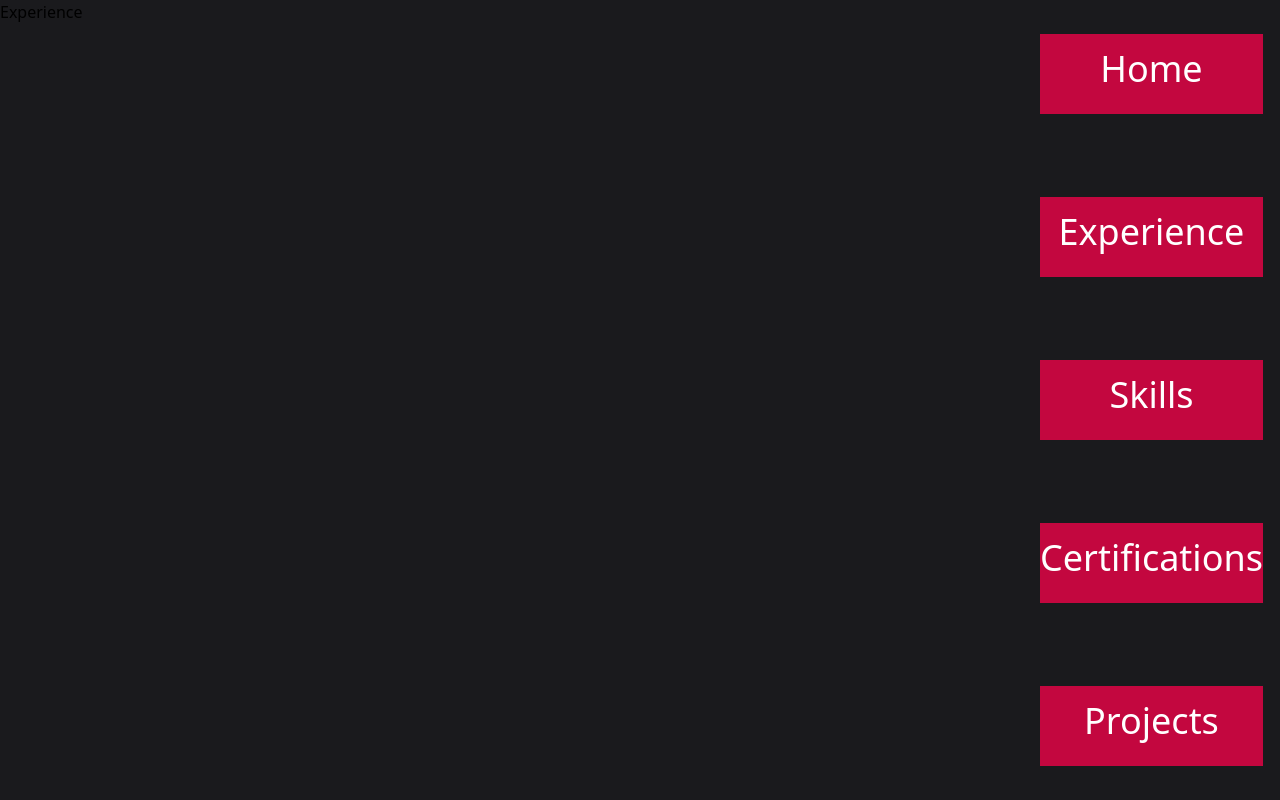
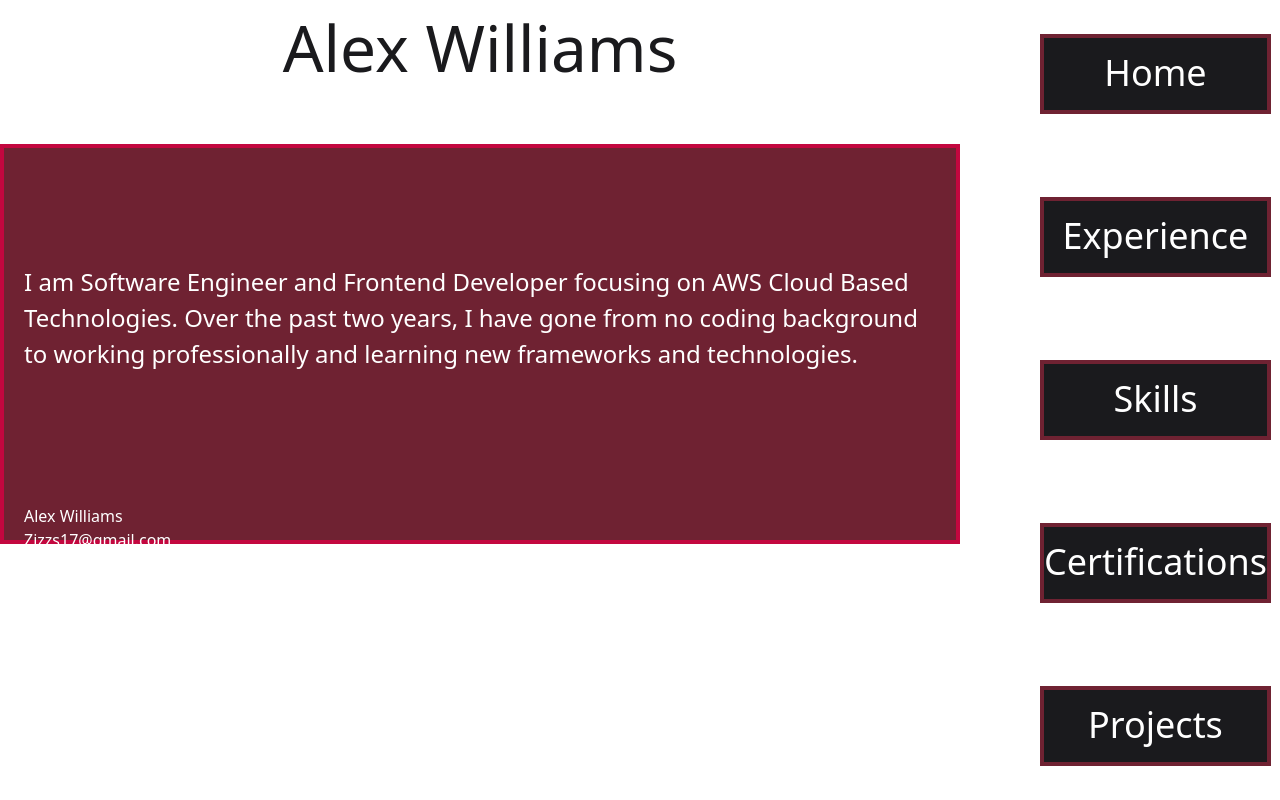
Before and after one commit to Zizzs/cloud-resume, a React (Create React App) app: page /Experience in a window 1280 px wide. Shown: the top 800 px of the page. Built offline with nearby package versions, Linux system fonts and the light colour scheme.

Commit message:
Color Theme Test
Testing different color themes

```diff
--- a/src/App.js
+++ b/src/App.js
@@ -11,7 +11,7 @@ function App() {
   return (
     <Router>
       <div>
-        <div className="flex w-full h-full bg-mainBlack grid grid-cols-4">
+        <div className="flex w-full h-full bg-white grid grid-cols-4">
           <div className="col-span-3">
             <Switch>
               <Route path="/Experience">
@@ -35,31 +35,31 @@ function App() {
             <nav>
               <ul className="grid grid-row-5 gap-4 text-center text-white text-4xl mx-20 flex h-screen">
                 <Link
-                  className="hover:text-mainGray bg-mainRed h-20 mb-auto mt-auto"
+                  className="hover:text-mainMaroon border-mainMaroon border-4 bg-mainBlack h-20 mb-auto mt-auto"
                   to="/"
                 >
                   <p className="mt-2">Home</p>
                 </Link>
                 <Link
-                  className="hover:text-mainGray bg-mainRed h-20 mb-auto mt-auto"
+                  className="hover:text-mainMaroon border-mainMaroon border-4 bg-mainBlack h-20 mb-auto mt-auto"
                   to="/Experience"
                 >
                   <p className="mt-2">Experience</p>
                 </Link>
                 <Link
-                  className="hover:text-mainGray bg-mainRed h-20 mb-auto mt-auto"
+                  className="hover:text-mainMaroon border-mainMaroon border-4 bg-mainBlack h-20 mb-auto mt-auto"
                   to="/Skills"
                 >
                   <p className="mt-2">Skills</p>
                 </Link>
                 <Link
-                  className="hover:text-mainGray bg-mainRed h-20 mb-auto mt-auto"
+                  className="hover:text-mainMaroon border-mainMaroon border-4 bg-mainBlack h-20 mb-auto mt-auto"
                   to="/Certifications"
                 >
                   <p className="mt-2">Certifications</p>
                 </Link>
                 <Link
-                  className="hover:text-mainGray bg-mainRed h-20 mb-auto mt-auto"
+                  className="hover:text-mainMaroon border-mainMaroon border-4 bg-mainBlack h-20 mb-auto mt-auto"
                   to="/Projects"
                 >
                   <p className="mt-2">Projects</p>
--- a/src/Components/Experience.js
+++ b/src/Components/Experience.js
@@ -2,8 +2,26 @@ import React from "react";
 
 function Experience() {
   return (
-    <div>
-      <p className="text-main">Experience</p>
+    <div className="bg-white h-main w-full relative">
+      <div>
+        <p className="text-mainBlack text-center relative text-6xl">
+          Alex Williams
+        </p>
+      </div>
+      <div className="mt-12 h-full text-white bg-mainMaroon border-mainRed border-4">
+        <div className="p-5 grid grid-rows-6 mt-24">
+          <p className="text-2xl row-span-5">
+            I am Software Engineer and Frontend Developer focusing on AWS Cloud
+            Based Technologies. Over the past two years, I have gone from no
+            coding background to working professionally and learning new
+            frameworks and technologies.
+          </p>
+          <div className="">
+            <p>Alex Williams</p>
+            <p>Zizzs17@gmail.com</p>
+          </div>
+        </div>
+      </div>
     </div>
   );
 }
--- a/src/Components/Home.js
+++ b/src/Components/Home.js
@@ -3,21 +3,21 @@ import photo from "../assets/Images/PortfolioPhoto.jpg";
 
 function Home() {
   return (
-    <div className="bg-mainBlack h-main w-full relative">
+    <div className="bg-white h-main w-full relative">
       <div>
-        <p className="text-white text-center relative text-6xl">
+        <p className="text-mainBlack text-center relative text-6xl">
           Alex Williams
         </p>
       </div>
       <div className="grid grid-cols-2">
         <div>
           <img
-            className="w-2/3 m-auto mt-12 border-mainRed border-4"
+            className="w-2/3 m-auto mt-12 border-mainMaroon border-4"
             src={photo}
             alt="Myself Alex Williams"
           />
         </div>
-        <div className="mt-12 h-secondMain text-white bg-mainMaroon border-mainRed border-4">
+        <div className="mt-12 h-secondMain text-white bg-mainBlack border-mainMaroon border-4">
           <div className="p-5 grid grid-rows-6 mt-24">
             <p className="text-2xl row-span-5">
               I am Software Engineer and Frontend Developer focusing on AWS
```
